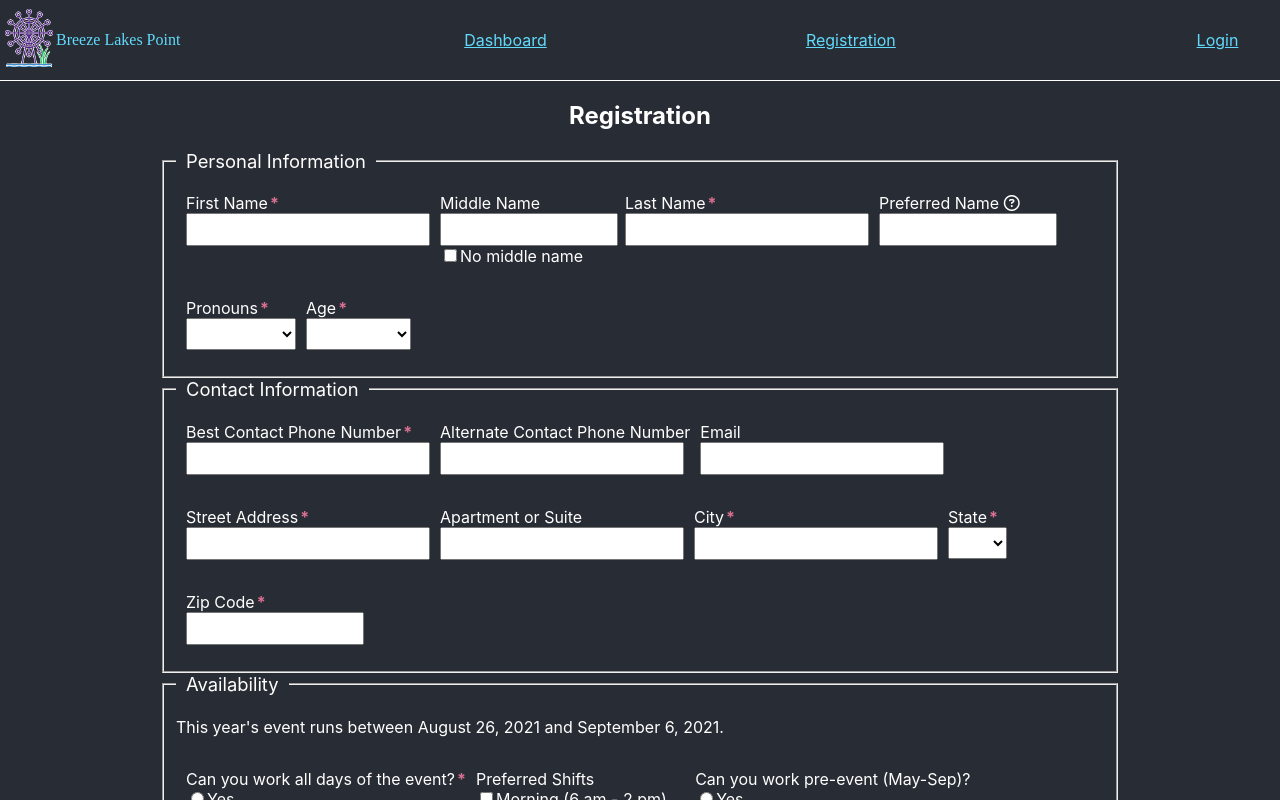
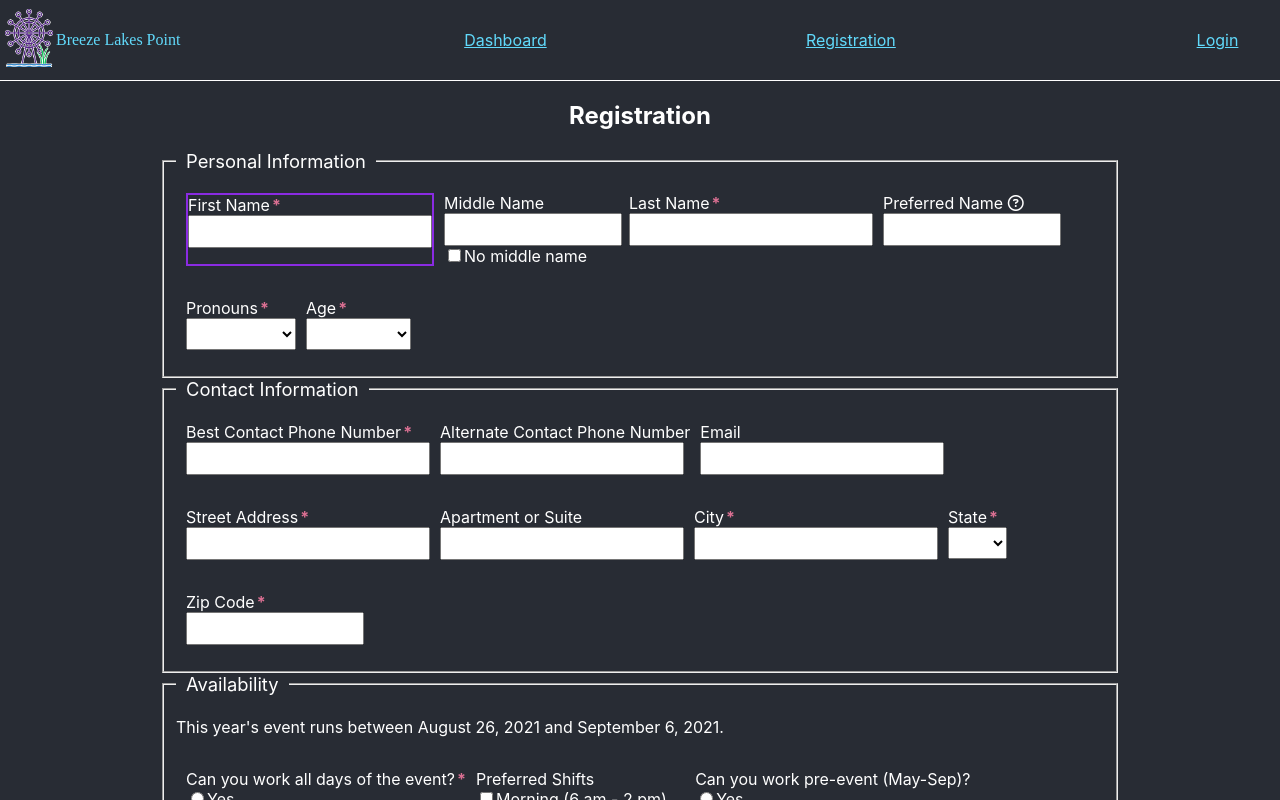
Before and after one commit to kristenkinnearohlmann/breeze-lakes-point-frontend, a React (Create React App) app: page /registration in a window 1280 px wide. Shown: the top 800 px of the page. Built offline with nearby package versions, Linux system fonts and the light colour scheme; a web font is replaced by a local one.

Commit message:
Drafted error style for Registration

```diff
--- a/src/components/Registration.css
+++ b/src/components/Registration.css
@@ -65,3 +65,7 @@ p.length-175px {
 #zip_code {
     width: 95%;
 }
+
+.error-field {
+    border: 2px solid blueviolet;
+}
--- a/src/components/Registration.js
+++ b/src/components/Registration.js
@@ -96,7 +96,7 @@ class Registration extends Component {
                         <fieldset>
                             <legend>Personal Information</legend>
                             <div className="flex-row">
-                                <p>
+                                <p className="error-field">
                                     <label htmlFor="first_name">First Name</label><span className="required-field">*</span><br/>
                                     <input type="text" name="first_name" id="first_name" value={this.state.first_name} onChange={this.handleonChange} onBlur={this.blurName} required />
                                 </p>
@@ -142,7 +142,6 @@ class Registration extends Component {
                         <fieldset>
                             <legend>Contact Information</legend>
                             <div className="flex-row">
-                                {/* TODO: Format with dots */}
                                 <p>
                                     <label htmlFor="phone_1">Best Contact Phone Number</label><span className="required-field">*</span><br/>
                                     <input type="tel" name="phone_1" id="phone_1" value={this.state.phone_1} onChange={this.handlePhoneNumber} required />
```
